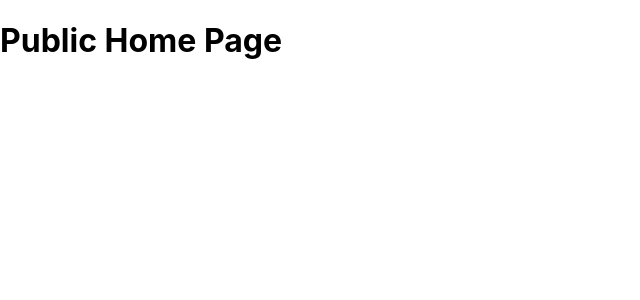
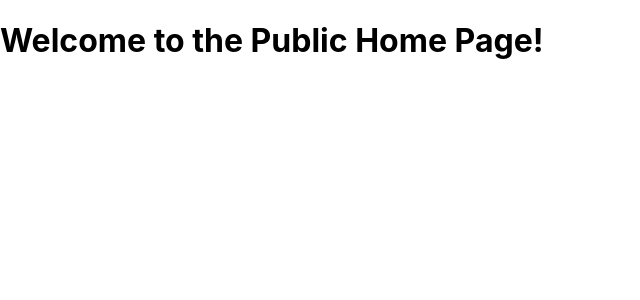
Before and after one commit to uiowaSEP2025/sep2025-project-team_002, a React (Create React App) app in the folder frontend/: page / in a window 1280 px wide. Shown: the top 300 px of the page, without its empty margins (0-640 px from the left). Built offline with nearby package versions, Linux system fonts and the light colour scheme; no server answers.

Commit message:
adding home page route and page

```diff
--- a/frontend/src/App.js
+++ b/frontend/src/App.js
@@ -1,6 +1,7 @@
 import { useEffect, useState } from "react";
 import React from 'react';
 import Signup from './Signup';
+import Home from './Home';
 import {createTheme, ThemeProvider} from "@mui/material/styles";
 import CssBaseline from '@mui/material/CssBaseline';
 import { BrowserRouter as Router, Route, Routes } from 'react-router-dom';
@@ -45,14 +46,11 @@ function App() {
 
         <Router>
           <Routes>
-            {/* Define route for login */}
             <Route path="/login" element={<Login />} />
             <Route path="/signup" element={<Signup />} />
-            {/* Define route for signup */}
-            {/* Example route for Home page */}
 
             {/* Public Home Page */}
-        <Route path="/" element={<h1>Public Home Page</h1>} />
+            <Route path="/" element={<Home />} />
 
             {/* Secure Home Page (Only Accessible When Logged In) */}
             <Route
--- /dev/null
+++ b/frontend/src/Home.js
@@ -0,0 +1,13 @@
+import React from "react";
+
+
+function Home() {
+
+  return (
+    <div>
+      <h1>Welcome to the Public Home Page!</h1>
+    </div>
+  );
+}
+
+export default Home;
```
